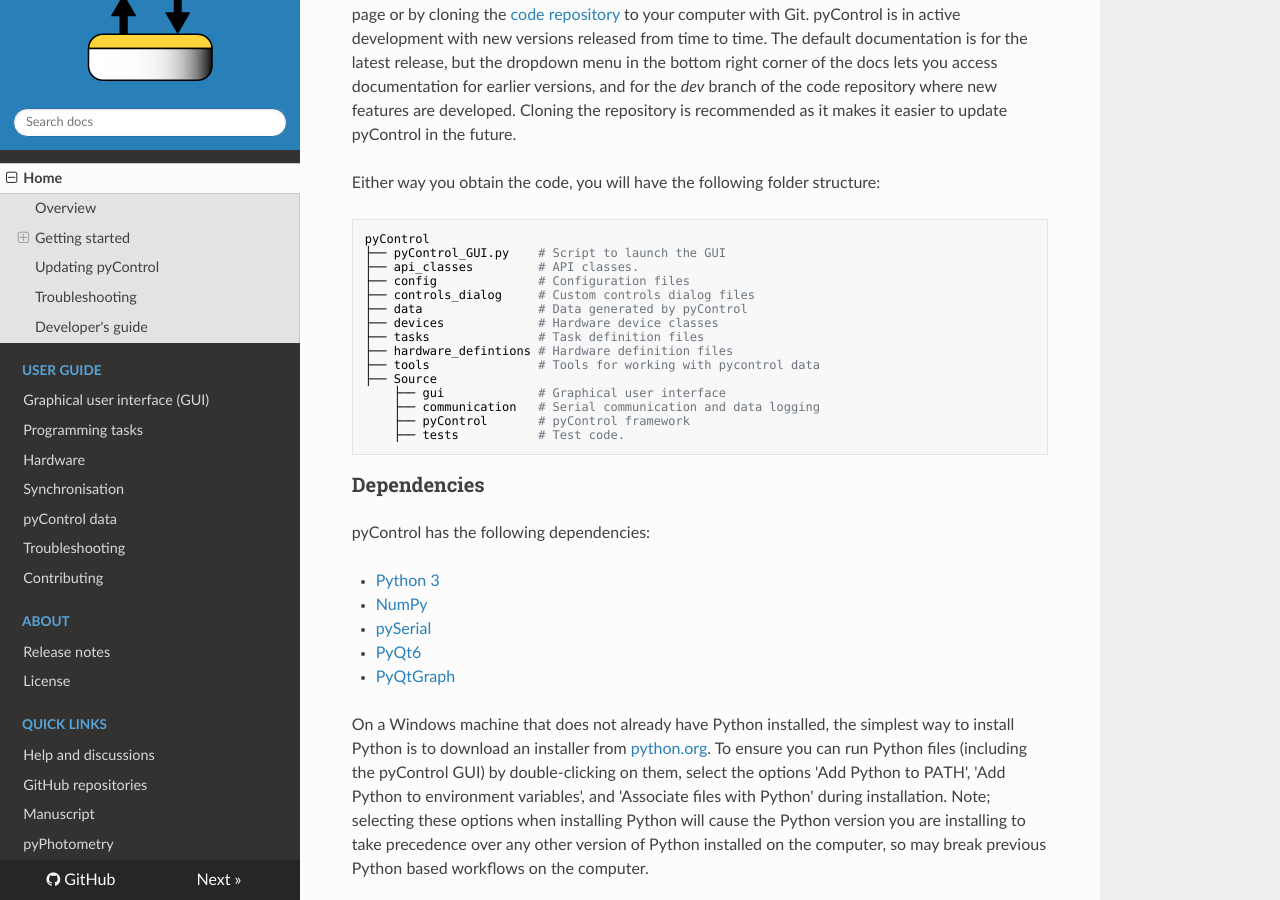
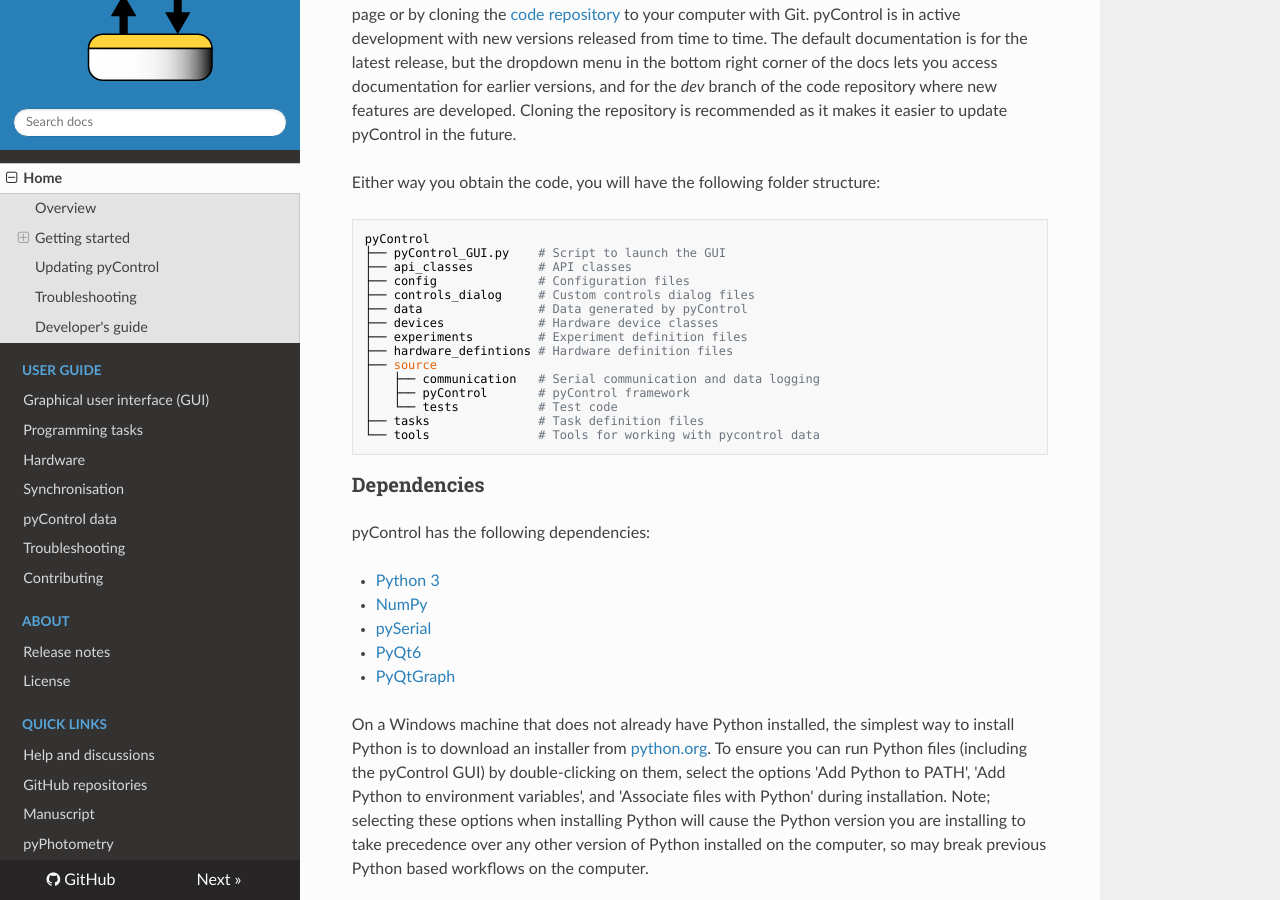
Before and after one commit to pyControl/docs, an MkDocs documentation site: the page built from docs/index.md, in a window 1280 px wide and 900 px high, scrolled down 2410 px. Built offline with MkDocs 1.6.1, drawn with Linux system fonts in a browser that asks for light colours; nearby versions of some CDN libraries; some of the changed text lies outside the part shown.

Commit message:
more small changes

````diff
--- a/docs/index.md
+++ b/docs/index.md
@@ -37,19 +37,19 @@ Either way you obtain the code, you will have the following folder structure:
 ```
 pyControl
 ├── pyControl_GUI.py    # Script to launch the GUI
-├── api_classes         # API classes.
+├── api_classes         # API classes
 ├── config              # Configuration files
 ├── controls_dialog     # Custom controls dialog files
 ├── data                # Data generated by pyControl
 ├── devices             # Hardware device classes
+├── experiments         # Experiment definition files
+├── hardware_defintions # Hardware definition files
+├── source
+│   ├── communication   # Serial communication and data logging
+│   ├── pyControl       # pyControl framework
+│   └── tests           # Test code
 ├── tasks               # Task definition files
-├── hardware_defintions # Hardware definition files
-├── tools               # Tools for working with pycontrol data
-├── Source
-    ├── gui             # Graphical user interface
-    ├── communication   # Serial communication and data logging
-    ├── pyControl       # pyControl framework
-    ├── tests           # Test code.
+└── tools               # Tools for working with pycontrol data
 ```
 
 ### Dependencies
@@ -103,7 +103,7 @@ Alternatively, you can download the latest version from the download page, unzip
 
 Either way, after updating pyControl reload the framework onto your pyboards using the GUI's board config menu.
 
-Get notified of new [releases](about/release-notes.md) by going to the [pyControl code repository](https://github.com/pyControl/code) and in the upper right corner choosing Watch->Custom->Releases->Apply.
+Get notified of new [releases](about/release-notes.md) by going to the [pyControl code repository](https://github.com/pyControl/code) and in the upper right corner choosing Watch→Custom→Releases→Apply.
 
 ## Troubleshooting
 
````
Also changed, not shown: docs/about/release-notes.md (+3 -1 lines), docs/user-guide/graphical-user-interface.md (+2 -2 lines), docs/user-guide/hardware.md (+8 -8 lines), docs/user-guide/pycontrol-data.md (+5 -5 lines), docs/user-guide/troubleshooting.md (+2 -2 lines).
